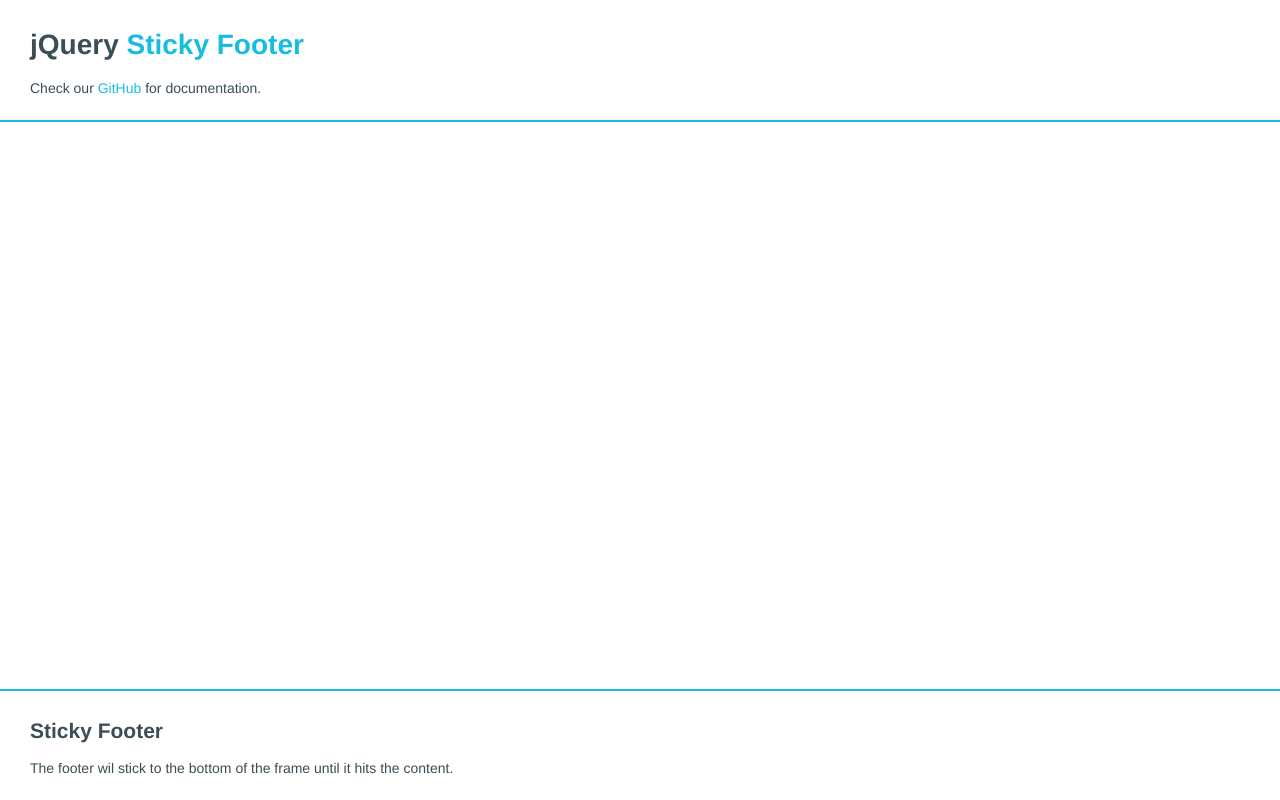
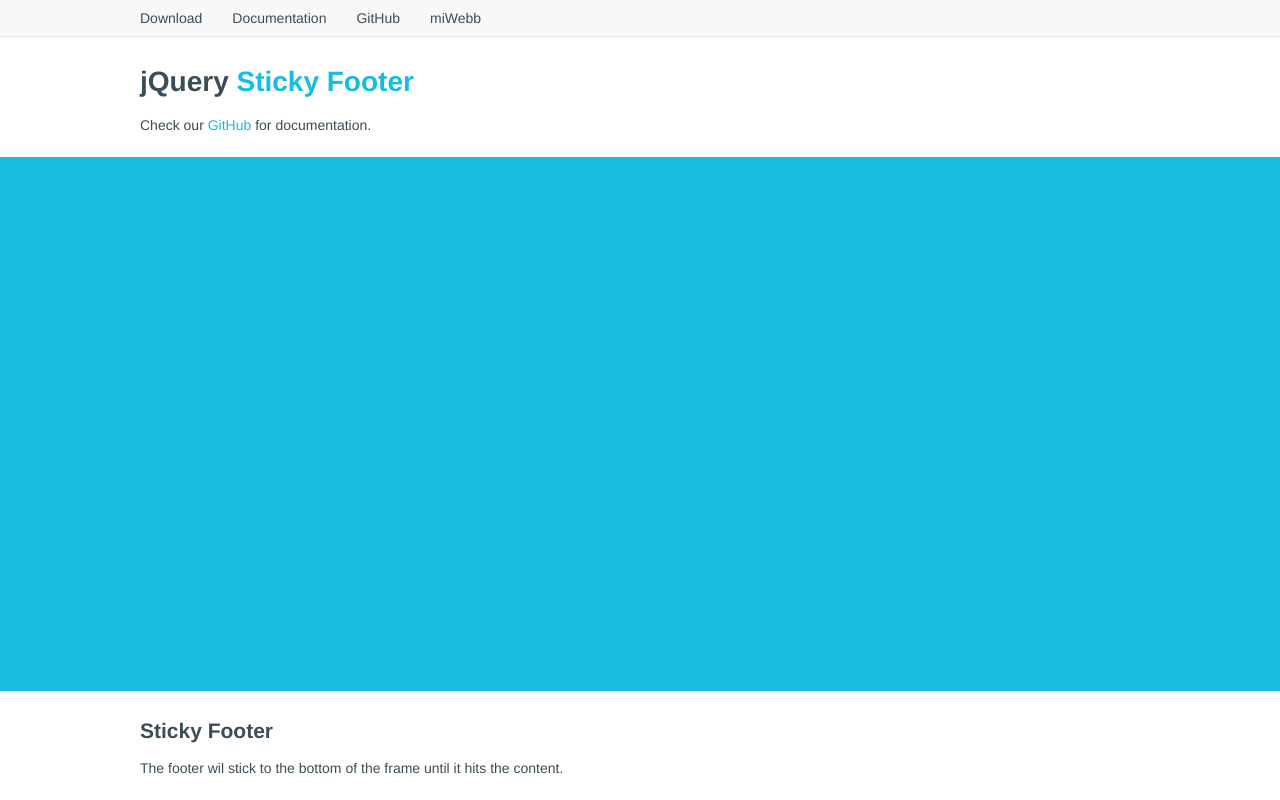
Before and after one commit to miWebb/jQuery.stickyFooter, a website: page index.html in a window 1280 px wide. Drawn offline with Linux system fonts and the light colour scheme.

Commit message:
Update demo page

```diff
--- a/assets/css/style.css
+++ b/assets/css/style.css
@@ -7,6 +7,7 @@
 
 body
 {
+	background: #16bdde;
 	color: #3b4d56;
 	font-family: 'Helvetica Neue', sans-serif;
 	font-size: 14px;
@@ -19,8 +20,14 @@
 
 a
 {
+	transition: all 0.3s ease;
 	color: #16bdde;
 	text-decoration: none;
+}
+
+a:hover
+{
+	color: #3b4d56;
 }
 
 ul
@@ -28,18 +35,56 @@
 	list-style-type: square;
 }
 
+.container
+{
+	margin: 0 auto;
+	padding: 10px 30px;
+	max-width: 1000px;
+}
+
+.container:before, .container:after
+{
+	content: " ";
+	display: table
+}
+
+.container:after
+{
+	clear: both
+}
+
+#nav
+{
+	background: #3b4d56;
+	background-color: #f8f8f8;
+	border-bottom: 1px #e8e8e8 solid;
+}
+
+#nav ul
+{
+	margin: 0;
+	padding: 0;
+	list-style: none;
+}
+
+#nav li
+{
+	float: left;
+	margin-right: 30px;
+}
+
+#nav a
+{
+	color: #3b4d56;
+}
+
+#nav a:hover
+{
+	color: #16bdde;
+}
+
 #page,
 #footer
 {
-	padding: 10px 30px;
+	background: white;
 }
-
-#page
-{
-	border-bottom: 2px solid #16bdde;
-}
-
-#footer
-{
-	border-top: 2px solid #16bdde;
-}
--- a/index.html
+++ b/index.html
@@ -13,19 +13,35 @@
 		<script type="text/javascript">
 
 		$(window).load(function() {
-			$("#footer").stickyFooter();
+			$("#footer").stickyFooter({
+				content: "#nav, #page"
+			});
 		});
 
 		</script>
 	</head>
 	<body>
+		<div id="nav">
+			<div class="container">
+				<ul>
+					<li><a href="https://github.com/miWebb/jQuery.stickyFooter/releases">Download</a></li>
+					<li><a href="https://github.com/miWebb/jQuery.stickyFooter">Documentation</a></li>
+					<li><a href="https://github.com/miWebb">GitHub</a></li>
+					<li><a href="https://www.miwebb.com">miWebb</a></li>
+				</ul>
+			</div>
+		</div>
 		<div id="page">
-			<h1>jQuery <span>Sticky Footer</span></h1>
-			<p>Check our <a href="https://github.com/miWebb/jQuery.stickyFooter">GitHub</a> for documentation.</p>
+			<div class="container">
+				<h1>jQuery <span>Sticky Footer</span></h1>
+				<p>Check our <a href="https://github.com/miWebb/jQuery.stickyFooter">GitHub</a> for documentation.</p>
+			</div>
 		</div>
 		<div id="footer">
-			<h2>Sticky Footer</h2>
-			<p>The footer wil stick to the bottom of the frame until it hits the content.</p>
+			<div class="container">
+				<h2>Sticky Footer</h2>
+				<p>The footer wil stick to the bottom of the frame until it hits the content.</p>
+			</div>
 		</div>
 	</body>
 </html>
```
